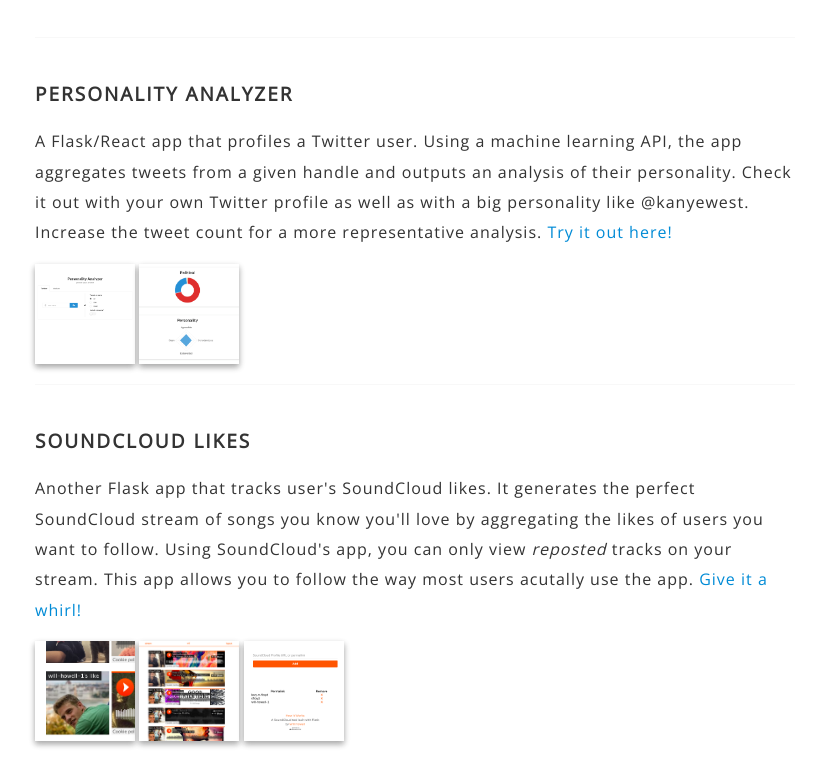
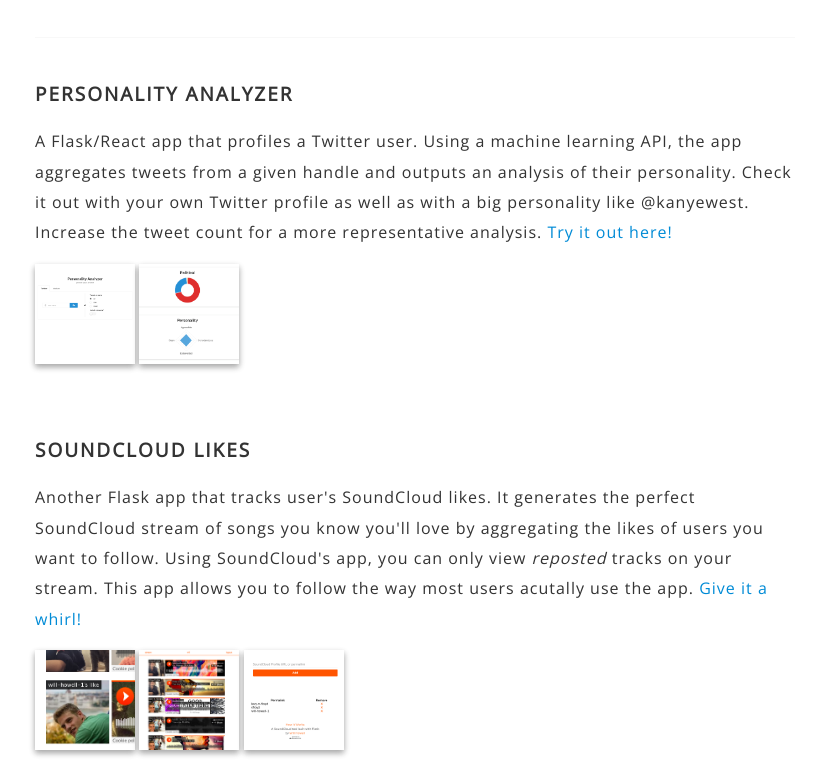
Before and after one commit to willshowell/willshowell.github.io, a plain HTML site: page projects.html in a window 1280 px wide. Shown: the part 175-952 px from the top of the page, without its empty margins (225-1046 px from the left). Drawn offline with nearby package versions, Linux system fonts and the light colour scheme.

Commit message:
Fix extra horizontal line

```diff
--- a/projects.html
+++ b/projects.html
@@ -53,7 +53,7 @@
 
     </div>
 
-    <div class="major first" id="soundcloud">
+    <div class="major" id="soundcloud">
       <h2>Soundcloud Likes</h2>
       <p>Another Flask app that tracks user's SoundCloud likes. It generates
       the perfect SoundCloud stream of songs you know you'll love by aggregating
```
